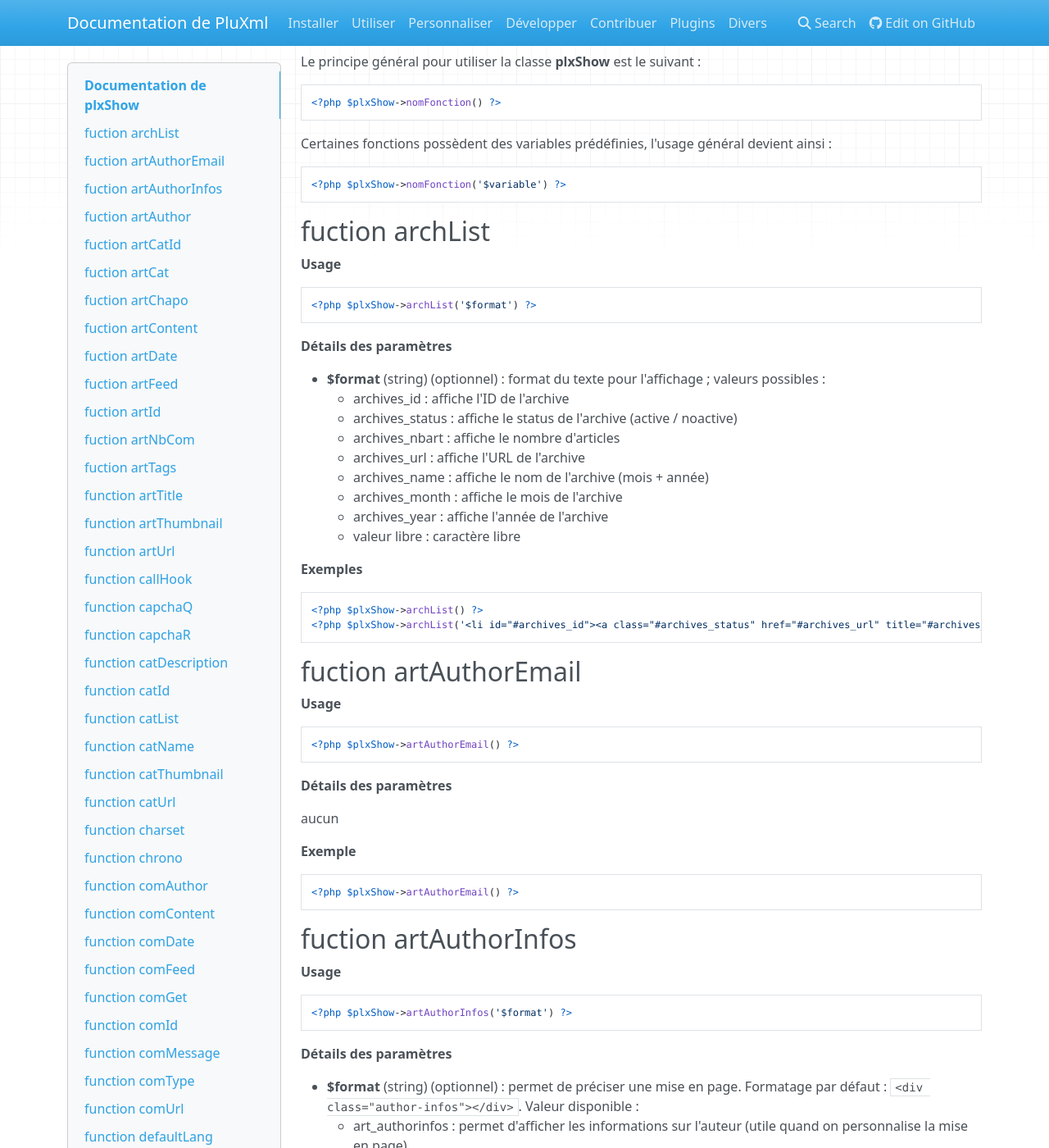
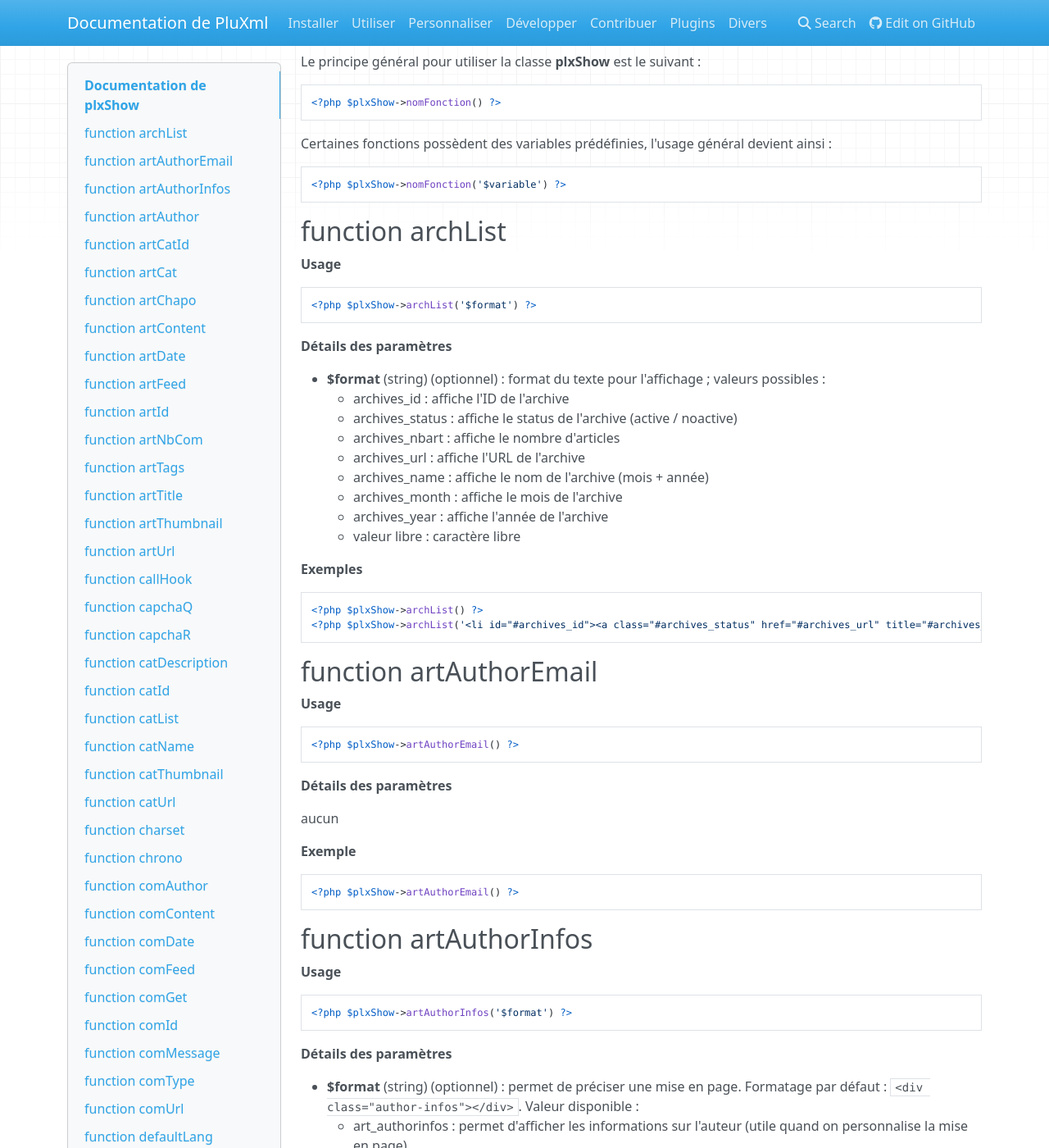
Before and after one commit to pluxml/PluXml-Wiki, an MkDocs documentation site: the page built from docs/developper/plxshow.md, in a window 1280 px wide and 1400 px high, scrolled down 279 px. Shown: the whole window at 82% size. Built offline with MkDocs 1.6.1, drawn with Linux system fonts in a browser that asks for light colours; nearby versions of some CDN libraries; some of the changed text lies outside the part shown.

Commit message:
Update plxshow.md
correction typo sur titres des fonctions :  fuction -> function

```diff
--- a/docs/developper/plxshow.md
+++ b/docs/developper/plxshow.md
@@ -17,7 +17,7 @@ Certaines fonctions possèdent des variables prédéfinies, l'usage général de
     <?php $plxShow->nomFonction('$variable') ?>
 
 
-## fuction archList
+## function archList
 
 __Usage__
 
@@ -40,7 +40,7 @@ __Exemples__
     <?php $plxShow->archList() ?>
     <?php $plxShow->archList('<li id="#archives_id"><a class="#archives_status" href="#archives_url" title="#archives_name">#archives_name (#archives_nbart)</a></li>') ?>
 
-## fuction artAuthorEmail
+## function artAuthorEmail
 
 __Usage__
 
@@ -54,7 +54,7 @@ __Exemple__
 
     <?php $plxShow->artAuthorEmail() ?>
 
-## fuction artAuthorInfos
+## function artAuthorInfos
 
 __Usage__
 
@@ -70,7 +70,7 @@ __Exemples__
     <?php $plxShow->artAuthorInfos() ?>
     <?php $plxShow->artAuthorInfos('<div>#art_authorinfos</div>') ?>
 
-## fuction artAuthor
+## function artAuthor
 
 __Usage__
 
@@ -86,7 +86,7 @@ __Exemples__
     <?php $plxShow->artAuthor(true) ?>
     <?php $plxShow->artAuthor(false) ?>
 
-## fuction artCatId
+## function artCatId
 
 __Usage__
 
@@ -107,7 +107,7 @@ __Exemple avancé__
         echo $var;
     ?>
 
-## fuction artCat
+## function artCat
 
 __Usage__
 
@@ -121,7 +121,7 @@ __Exemple__
 
     <?php $plxShow->artCat('|') ?>
 
-## fuction artChapo
+## function artChapo
 
 __Usage__
 
@@ -139,7 +139,7 @@ __Exemples__
     <?php $plxShow->artChapo('#art_title',true) ?>
     <?php $plxShow->artChapo('Continuer la lecture',true) ?>
 
-## fuction artContent
+## function artContent
 
 __Usage__
 
@@ -155,7 +155,7 @@ __Exemples__
     <?php $plxShow->artContent(true) ?>
     <?php $plxShow->artContent(false) ?>
 
-## fuction artDate
+## function artDate
 
 __Usage__
 
@@ -186,7 +186,7 @@ Formatage avancé avec des caractères libres :
     <?php $plxShow->artDate('#hour:#minute') ?>
     <?php $plxShow->artDate('#num_day/#num_month/#num_year(4)') ?>
 
-## fuction  artFeed
+## function  artFeed
 
 __Usage__
 
@@ -212,7 +212,7 @@ Flux RSS des articles de la catégorie 1 :
 
 *Note* : les guillemets simples vides ('') sont obligatoires quand on précise une catégorie, à cause du paramètre obsolete __$type__
 
-## fuction artId
+## function artId
 
 __Usage__
 
@@ -233,7 +233,7 @@ __Exemple avancé__
         echo $var;
     ?>
 
-## fuction artNbCom
+## function artNbCom
 
 __Usage__
 
@@ -251,7 +251,7 @@ __Exemples__
     <?php $plxShow->artNbCom('#nb commentaire','#nb commentaire','#nb commentaires') ?>
     <?php $plxShow->artNbCom('#nb','#nb','#nb') ?>
 
-## fuction artTags
+## function artTags
 
 __Usage__
 
```
